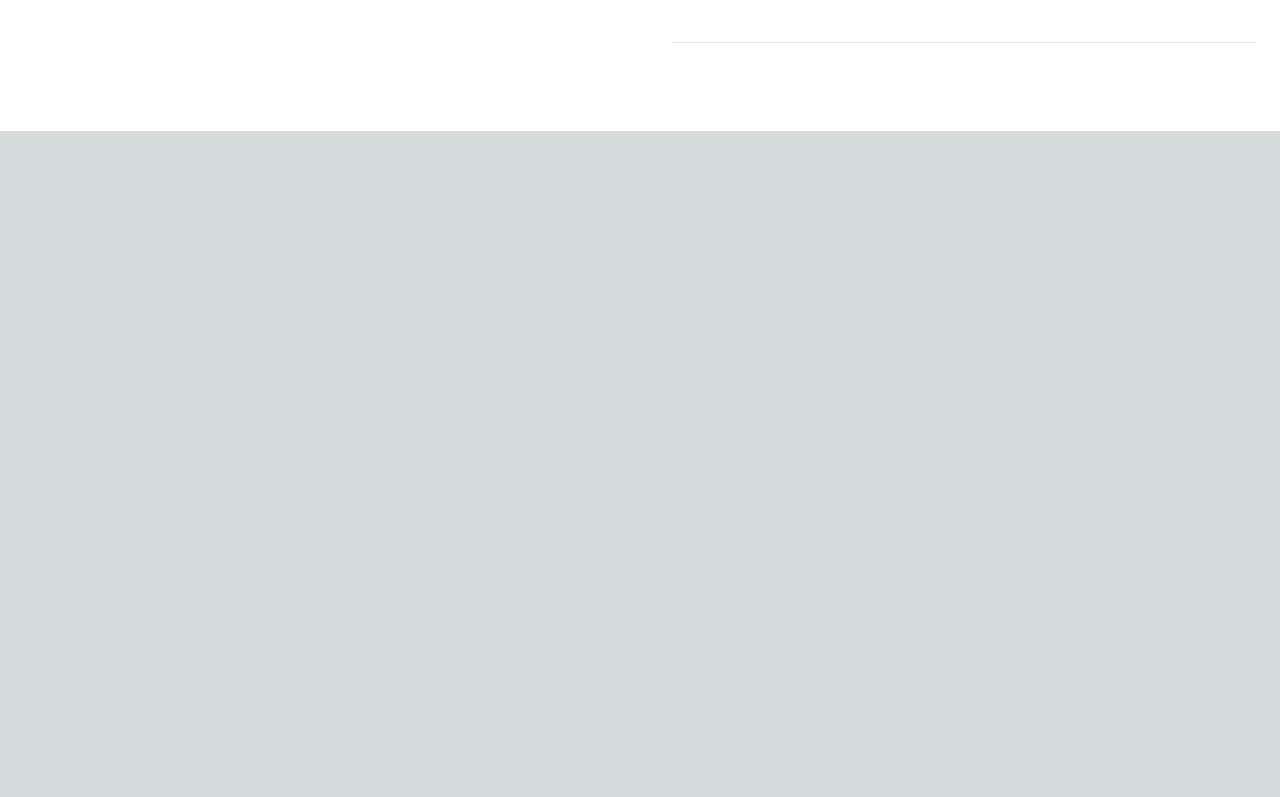
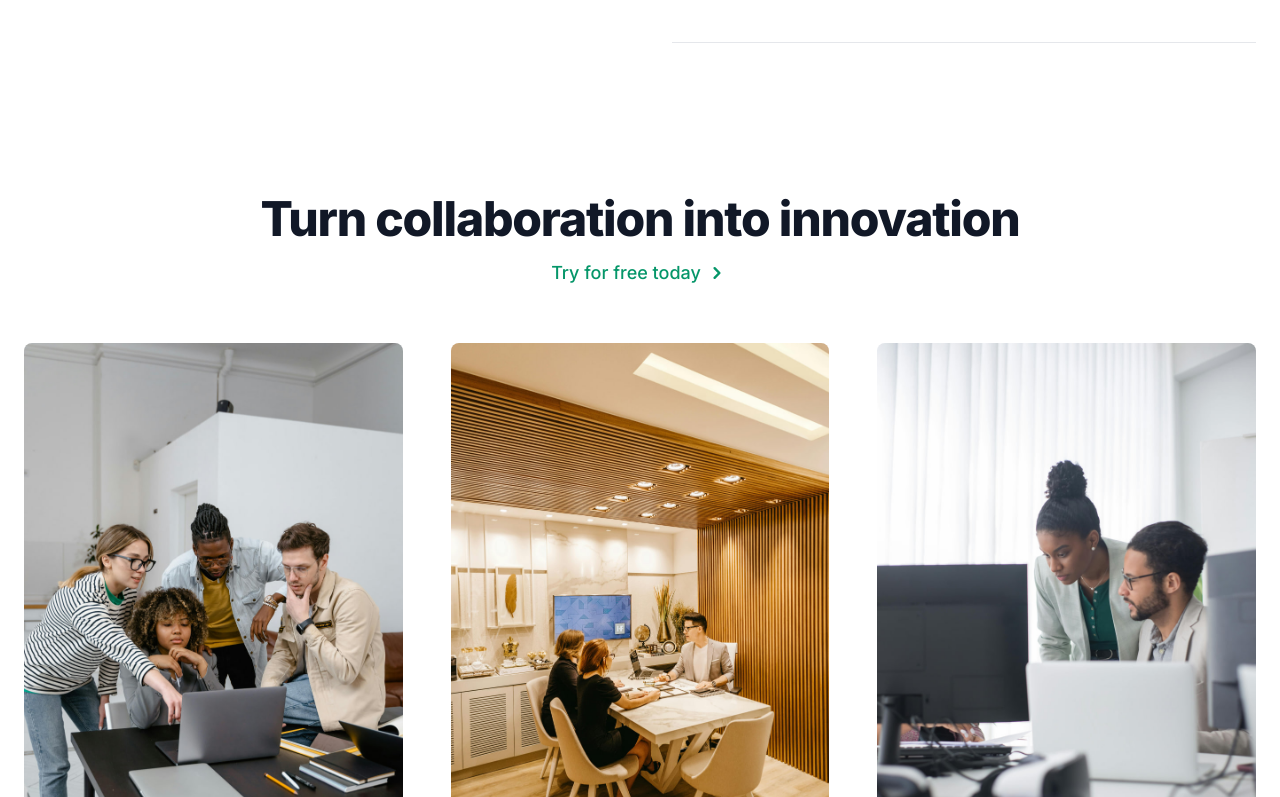
Before and after one commit to noahchernet/kanban-board, a Next.js app: page / in a window 1280 px wide. Shown: the part 1383-2180 px from the top of the page. Before the commit the page ends 1514 px from the top, so only its background shows below. Built offline with nearby package versions, Linux system fonts and the light colour scheme.

Commit message:
moved flowbite component for dark mode to layout.tsx

```diff
--- a/src/app/layout.tsx
+++ b/src/app/layout.tsx
@@ -3,6 +3,7 @@ import { Inter } from "next/font/google";
 import "./globals.css";
 import Head from "next/head";
 import { ThemeModeScript } from "flowbite-react";
+import { Flowbite } from "flowbite-react";
 
 const inter = Inter({ subsets: ["latin"] });
 
@@ -18,7 +19,7 @@ export default function RootLayout({
 }>) {
   return (
     <html lang="en">
-      <head>
+      <Head>
         {/* <link rel="preconnect" href="https://fonts.googleapis.com" />
         <link rel="preconnect" href="https://fonts.gstatic.com" />
         <link href="https://fonts.googleapis.com/css2?family=Poppins:wght@400;500&display=swap" rel="stylesheet" /> */}
@@ -28,8 +29,10 @@ export default function RootLayout({
           type="text/css"
         />
         <ThemeModeScript />
-      </head>
-      <body className={inter.className}>{children}</body>
+      </Head>
+      <Flowbite>
+        <body className={inter.className}>{children}</body>
+      </Flowbite>
     </html>
   );
 }
--- a/src/app/page.tsx
+++ b/src/app/page.tsx
@@ -1,16 +1,15 @@
+import MoreFeatures from "@/components/MoreFeatures";
 import Features from "@/components/Features";
 import Hero from "@/components/Hero";
 import Navbar from "@/components/Navbar";
-import { Flowbite } from "flowbite-react";
 
 export default function Home() {
   return (
-    <Flowbite>
-      <main>
-        <Navbar />
-        <Hero />
-        <Features />
-      </main>
-    </Flowbite>
+    <main>
+      <Navbar />
+      <Hero />
+      <Features />
+      <MoreFeatures />
+    </main>
   );
 }
```
